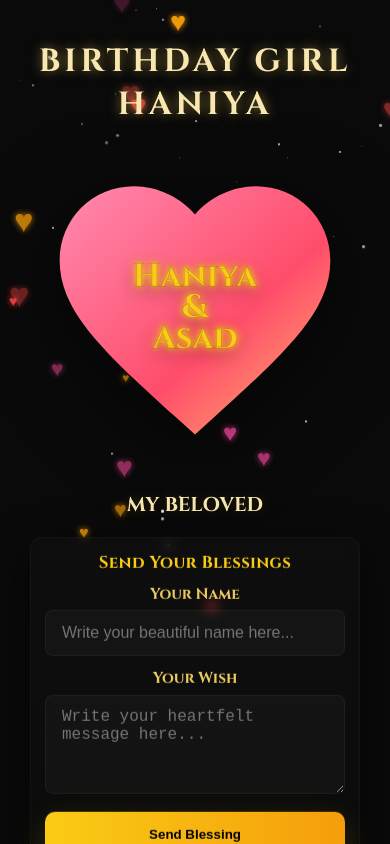
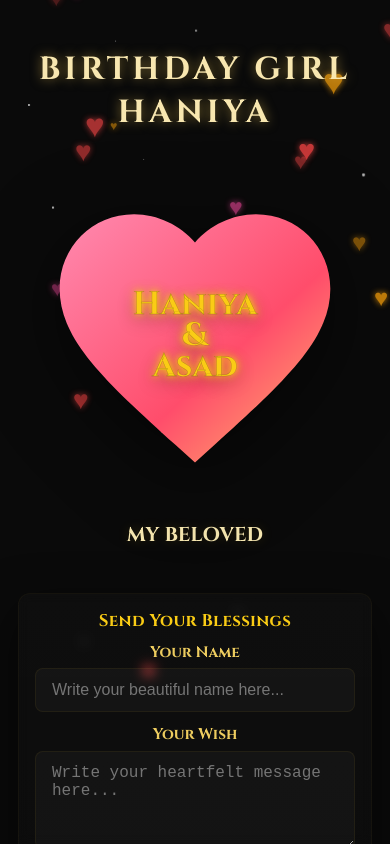
Before and after one commit to asadkhan1538/AsadxHani, a plain HTML site: page index.html in a window 390 px wide. Drawn offline with Linux system fonts and the light colour scheme.

Commit message:
Refactor styles, structure, and interactions in index.html
Updated CSS styles for layout and animations, modified HTML structure for accessibility, and enhanced JavaScript functionality for dynamic interactions.

```diff
--- a/index.html
+++ b/index.html
@@ -11,85 +11,195 @@
     :root{
       --bg:#0a0a0a;
       --yellow:#facc15;
-      --yellow-2:#fbbf24;
+      --amber:#fbbf24;
       --accent:#ff5a8f;
     }
 
-    html,body{height:100%;margin:0;background:var(--bg);color:#fff;font-family:"Cinzel",serif;overflow:hidden;-webkit-font-smoothing:antialiased;-moz-osx-font-smoothing:grayscale}
+    html,body {
+      height:100%;
+      margin:0;
+      background:var(--bg);
+      color:#fff;
+      font-family:"Cinzel",serif;
+      -webkit-font-smoothing:antialiased;
+      -moz-osx-font-smoothing:grayscale;
+      overflow-y:auto; /* Page is scrollable */
+    }
 
-    /* page layout */
-    .page{min-height:100vh;display:flex;align-items:center;justify-content:center;padding:2.5rem 1rem;box-sizing:border-box;position:relative;overflow:hidden}
-    .center-col{z-index:3;display:flex;flex-direction:column;align-items:center;gap:1.4rem;text-align:center;width:100%;max-width:1100px}
+    .page {
+      min-height:100vh;
+      display:flex;
+      align-items:flex-start;
+      justify-content:center;
+      padding:3rem 1rem;
+      box-sizing:border-box;
+      position:relative;
+      overflow:visible;
+      text-align:center;
+    }
 
-    .top-title{color:#f8e7b0;font-size:2rem;letter-spacing:.12em;margin:0;text-transform:uppercase;text-shadow:0 0 12px rgba(252,210,87,0.5)}
+    .center-col {
+      z-index:3;
+      display:flex;
+      flex-direction:column;
+      align-items:center;
+      gap:1.6rem;
+      width:100%;
+      max-width:1100px;
+      margin-bottom:6rem;
+    }
 
-    /* floating particles container */
-    .particles{position:absolute;inset:0;pointer-events:none;z-index:1}
+    .top-title {
+      color:#f8e7b0;
+      font-size:2rem;
+      letter-spacing:.12em;
+      margin:0;
+      text-transform:uppercase;
+      text-shadow:0 0 12px rgba(252,210,87,0.5);
+    }
 
-    .star{position:absolute;width:2px;height:2px;border-radius:50%;background:#fff;opacity:.9;filter:drop-shadow(0 0 4px rgba(255,255,255,.08));animation:floatUp linear infinite}
-    .heart-particle{position:absolute;font-size:16px;color:var(--accent);opacity:.8;text-shadow:0 0 6px currentColor;animation:floatUp linear infinite}
+    /* Animated particles container (behind everything) */
+    .particles {
+      position:fixed;
+      inset:0;
+      pointer-events:none;
+      z-index:1;
+      overflow:visible;
+    }
 
-    @keyframes floatUp{0%{transform:translateY(0) scale(1);opacity:1}100%{transform:translateY(-120vh) scale(.98);opacity:0}}
-    @keyframes breathe{0%,100%{transform:scale(1)}50%{transform:scale(1.03)}}
-    @keyframes pulse{0%,100%{transform:scale(1)}25%{transform:scale(1.06)}50%{transform:scale(0.98)}75%{transform:scale(1.03)}}
+    .star {
+      position:absolute;
+      width:2px;
+      height:2px;
+      border-radius:50%;
+      background:#fff;
+      opacity:.9;
+      filter:drop-shadow(0 0 4px rgba(255,255,255,.08));
+      animation:floatUp linear infinite;
+    }
 
-    /* floating heart (no background container behind, floats visually) */
-    .heart-wrap{position:relative;width:20rem;height:20rem;display:block;animation:breathe 4s ease-in-out infinite;z-index:3}
-    @media(min-width:768px){.heart-wrap{width:26rem;height:26rem}}
-    @media(min-width:1200px){.heart-wrap{width:34rem;height:34rem}}
+    .heart-particle {
+      position:absolute;
+      font-size:16px;
+      color:var(--accent);
+      opacity:.85;
+      text-shadow:0 0 6px currentColor;
+      animation:floatUp linear infinite;
+    }
 
-    svg.heart{width:100%;height:100%;display:block;filter:drop-shadow(0 18px 40px rgba(0,0,0,0.55))}
+    @keyframes floatUp {
+      0% { transform: translateY(0) scale(1); opacity:1; }
+      100% { transform: translateY(-140vh) scale(.98); opacity:0; }
+    }
 
-    /* centered monochrome yellow text inside heart */
-    .heart-text{
-      position:absolute;top:50%;left:50%;transform:translate(-50%,-50%);
-      color:var(--yellow);font-weight:700;font-family:"Cinzel",serif;
-      text-align:center;line-height:0.95;white-space:pre-wrap;max-width:78%;
+    @keyframes breathe {
+      0%,100% { transform: scale(1); }
+      50% { transform: scale(1.03); }
+    }
+
+    @keyframes heartBeat {
+      0%,100% { transform: scale(1); }
+      10%,30% { transform: scale(1.08); }
+    }
+
+    /* Floating heart (visually floating on page) */
+    .heart-wrap {
+      position:relative;
+      width:20rem;
+      height:20rem;
+      display:block;
+      animation:breathe 4s ease-in-out infinite;
+      z-index:4;
+      margin-top:1rem;
+    }
+    @media(min-width:768px){ .heart-wrap{ width:26rem; height:26rem } }
+    @media(min-width:1200px){ .heart-wrap{ width:34rem; height:34rem } }
+
+    svg.heart { width:100%; height:100%; display:block; filter:drop-shadow(0 18px 40px rgba(0,0,0,0.55)); }
+
+    /* Monochrome yellow centered text inside heart */
+    .heart-text {
+      position:absolute;
+      top:50%;
+      left:50%;
+      transform:translate(-50%,-50%);
+      color:var(--yellow);
+      font-weight:700;
+      font-family:"Cinzel",serif;
+      text-align:center;
+      line-height:0.95;
+      white-space:pre-wrap;
+      max-width:78%;
       -webkit-text-stroke:0.4px rgba(0,0,0,0.25);
       text-shadow:
         0 0 6px rgba(250,204,21,0.98),
         0 0 12px rgba(251,191,36,0.85),
         0 6px 18px rgba(0,0,0,0.45);
-      font-size:2rem;pointer-events:none;z-index:4;
-      transition:transform .35s ease;
+      font-size:2rem;
+      pointer-events:none;
+      transition:transform .28s ease;
+      z-index:5;
     }
-    @media(min-width:640px){.heart-text{font-size:2.6rem}}
-    @media(min-width:1024px){.heart-text{font-size:3.6rem}}
+    @media(min-width:640px){ .heart-text{ font-size:2.6rem } }
+    @media(min-width:1024px){ .heart-text{ font-size:3.6rem } }
 
-    .subtitle{color:#f6e7b0;font-size:1.25rem;margin:0;text-shadow:0 0 12px rgba(250,204,21,0.18);z-index:3}
+    .subtitle {
+      color:#f6e7b0;
+      font-size:1.25rem;
+      margin:0;
+      text-shadow:0 0 12px rgba(250,204,21,0.18);
+      z-index:3;
+    }
 
-    /* floating & dynamic wish form */
-    .wish-wrap{position:relative;width:100%;display:flex;align-items:center;justify-content:center;z-index:3}
-    .card{
-      width:300px;
-      padding:14px;
+    /* Floating, dynamic blessings form */
+    .wish-wrap {
+      position:relative;
+      width:100%;
+      display:flex;
+      align-items:center;
+      justify-content:center;
+      z-index:4;
+      margin-top:1.2rem;
+      transform-origin:center;
+    }
+
+    .card {
+      width:320px;
+      padding:16px;
       border-radius:12px;
-      background:linear-gradient(180deg,rgba(255,255,255,0.02),rgba(255,255,255,0.01));
-      box-shadow:0 14px 40px rgba(0,0,0,0.6);
+      background:linear-gradient(180deg, rgba(255,255,255,0.02), rgba(255,255,255,0.01));
+      box-shadow:0 18px 50px rgba(0,0,0,0.6);
       border:1px solid rgba(255,200,60,0.04);
-      transform-origin:center;
-      animation:floatForm 6s ease-in-out infinite;
+      transition:transform .18s ease, box-shadow .18s ease;
       backdrop-filter: blur(6px);
     }
-    @keyframes floatForm {0%,100%{transform:translateY(0)}50%{transform:translateY(-14px)}}
-    .card h3{margin:0 0 .6rem 0;color:var(--yellow);font-size:1.05rem;letter-spacing:.02em}
-    label{display:block;color:rgba(250,215,100,0.95);margin-bottom:.35rem;font-weight:600;font-size:.95rem}
-    input,textarea{width:100%;padding:.8rem 1rem;margin-bottom:12px;border-radius:8px;border:1px solid rgba(250,200,21,0.06);background:rgba(255,255,255,0.03);color:#fff;font-size:1rem;box-sizing:border-box;resize:vertical}
-    button.send{width:100%;padding:.9rem;background:linear-gradient(90deg,var(--yellow),#f59e0b);color:#000;font-weight:800;border:none;border-radius:10px;cursor:pointer;box-shadow:0 10px 30px rgba(250,200,21,0.16)}
-    button.send:active{transform:translateY(1px)}
 
-    /* small helper */
-    .sr-only{position:absolute;width:1px;height:1px;padding:0;margin:-1px;overflow:hidden;clip:rect(0,0,0,0);white-space:nowrap;border:0}
+    .card h3 { margin:0 0 .6rem 0; color:var(--yellow); font-size:1.05rem; letter-spacing:.02em }
+    label { display:block; color:rgba(250,215,100,0.95); margin-bottom:.35rem; font-weight:600; font-size:.95rem }
+    input, textarea {
+      width:100%; padding:.75rem 1rem; margin-bottom:12px; border-radius:8px;
+      border:1px solid rgba(250,200,21,0.06); background:rgba(255,255,255,0.03); color:#fff; font-size:1rem; box-sizing:border-box; resize:vertical;
+    }
+    button.send {
+      width:100%; padding:.9rem; background:linear-gradient(90deg, var(--yellow), var(--amber)); color:#000; font-weight:800; border:none; border-radius:10px; cursor:pointer; box-shadow:0 12px 36px rgba(250,200,21,0.14);
+    }
+
+    /* subtle motion hint when pointer moves to make card dynamic */
+    .card.dynamic {
+      will-change: transform;
+    }
+
+    /* Accessibility helpers */
+    .sr-only { position:absolute; width:1px; height:1px; padding:0; margin:-1px; overflow:hidden; clip:rect(0,0,0,0); white-space:nowrap; border:0; }
   </style>
 </head>
 <body>
-  <div class="page">
+  <div class="page" id="pageRoot" tabindex="0" role="application" aria-label="Birthday celebration page">
     <div class="particles" id="particles" aria-hidden="true"></div>
 
-    <div class="center-col" id="mainCol" role="main">
+    <div class="center-col" id="mainCol">
       <h2 class="top-title">Birthday Girl Haniya</h2>
 
-      <!-- Floating heart (no background container behind it) -->
       <div class="heart-wrap" aria-hidden="false">
         <svg class="heart" viewBox="0 0 24 24" preserveAspectRatio="xMidYMid meet" xmlns="http://www.w3.org/2000/svg" role="img" aria-label="Heart">
           <defs>
@@ -113,7 +223,7 @@ Asad</div>
       <p class="subtitle">MY BELOVED</p>
 
       <div class="wish-wrap" aria-hidden="false">
-        <form class="card" id="wishForm" aria-labelledby="sendBlessings">
+        <form class="card dynamic" id="wishForm" aria-labelledby="sendBlessings">
           <h3 id="sendBlessings">Send Your Blessings</h3>
 
           <label for="name">Your Name</label>
@@ -127,7 +237,7 @@ Asad</div>
       </div>
     </div>
 
-    <!-- Audio element using raw GitHub URL (plays after first click anywhere) -->
+    <!-- Background audio: raw GitHub direct URL -->
     <audio id="bgAudio" preload="auto" crossorigin="anonymous">
       <source src="https://raw.githubusercontent.com/asadkhan1538/AsadxHani/main/birthdaysongsforhaniadownloadhappybirthdayhaniason.mp3" type="audio/mpeg">
       Your browser does not support the audio element.
@@ -135,76 +245,88 @@ Asad</div>
   </div>
 
   <script>
-    // Animated particles (stars + hearts)
+    // Particles generation (efficient)
     (function createParticles(){
       const container = document.getElementById('particles');
       const vw = Math.max(document.documentElement.clientWidth || 0, window.innerWidth || 0);
       const vh = Math.max(document.documentElement.clientHeight || 0, window.innerHeight || 0);
 
-      // stars
-      for (let i=0;i<70;i++){
+      // Stars
+      const starCount = Math.min(80, Math.floor(vw / 10));
+      for (let i = 0; i < starCount; i++) {
         const s = document.createElement('div');
         s.className = 'star';
-        const size = Math.random()*2 + 1;
+        const size = Math.random() * 2 + 1;
         s.style.width = s.style.height = size + 'px';
-        s.style.left = (Math.random()*100) + 'vw';
-        s.style.top = (Math.random()*100) + 'vh';
-        s.style.opacity = (Math.random()*0.7 + 0.2).toString();
-        s.style.animationDuration = (18 + Math.random()*22) + 's';
-        s.style.animationDelay = (-Math.random()*20) + 's';
+        s.style.left = (Math.random() * 100) + 'vw';
+        s.style.top = (Math.random() * 100) + 'vh';
+        s.style.opacity = (Math.random() * 0.6 + 0.2).toString();
+        s.style.animationDuration = (18 + Math.random() * 26) + 's';
+        s.style.animationDelay = (-Math.random() * 30) + 's';
         container.appendChild(s);
       }
 
-      // floating hearts
+      // Floating hearts
       const heartColors = ['#ef4444','#ec4899','#f59e0b'];
-      for (let i=0;i<30;i++){
+      for (let i = 0; i < 36; i++) {
         const h = document.createElement('div');
         h.className = 'heart-particle';
         h.innerText = '♥';
-        h.style.left = (Math.random()*100) + 'vw';
-        h.style.top = (Math.random()*100) + 'vh';
-        h.style.fontSize = (10 + Math.random()*28) + 'px';
-        h.style.color = heartColors[Math.floor(Math.random()*heartColors.length)];
-        h.style.animationDuration = (14 + Math.random()*18) + 's';
-        h.style.animationDelay = (-Math.random()*16) + 's';
+        h.style.left = (Math.random() * 100) + 'vw';
+        h.style.top = (Math.random() * 100) + 'vh';
+        h.style.fontSize = (10 + Math.random() * 28) + 'px';
+        h.style.color = heartColors[Math.floor(Math.random() * heartColors.length)];
+        h.style.animationDuration = (14 + Math.random() * 22) + 's';
+        h.style.animationDelay = (-Math.random() * 18) + 's';
         container.appendChild(h);
       }
     })();
 
-    // Autoplay audio on first user click anywhere on page
-    (function setupAudioOnFirstInteraction(){
+    // Make entire page act like a play button on first interaction. Keeps playing once started.
+    (function setupPlayOnFirstInteraction(){
       const audio = document.getElementById('bgAudio');
+      audio.loop = true;
       audio.volume = 0.9;
-      audio.loop = true;
+      let started = false;
 
-      function startOnce() {
-        // attempt play; ignore rejection
-        audio.play().catch(()=>{});
-        // remove listener after first click
-        window.removeEventListener('click', startOnce);
-        window.removeEventListener('touchstart', startOnce);
-        window.removeEventListener('keydown', startOnce);
+      async function tryPlay() {
+        if (started) return;
+        started = true;
+        try { await audio.play(); } catch(e) {
+          // ignore errors; audio will remain ready and will play after gestures
+        }
+        // remove listeners once attempted
+        window.removeEventListener('click', onFirstInteraction);
+        window.removeEventListener('touchstart', onFirstInteraction);
+        window.removeEventListener('keydown', onFirstInteraction);
       }
 
-      // Try immediate autoplay; if blocked, wait for user's first interaction
+      function onFirstInteraction(e) {
+        // prevent accidental form submits, but still start audio
+        tryPlay();
+      }
+
+      // try autoplay immediately
       const attempt = audio.play();
       if (attempt !== undefined) {
         attempt.catch(() => {
-          window.addEventListener('click', startOnce, { once: true });
-          window.addEventListener('touchstart', startOnce, { once: true });
-          window.addEventListener('keydown', startOnce, { once: true });
+          // autoplay blocked, listen for user gesture anywhere
+          window.addEventListener('click', onFirstInteraction, { once: true, passive: true });
+          window.addEventListener('touchstart', onFirstInteraction, { once: true, passive: true });
+          window.addEventListener('keydown', onFirstInteraction, { once: true, passive: true });
+        }).then(() => {
+          // autoplay succeeded
         });
       } else {
-        // older browsers: ensure event listeners
-        window.addEventListener('click', startOnce, { once: true });
-        window.addEventListener('touchstart', startOnce, { once: true });
-        window.addEventListener('keydown', startOnce, { once: true });
+        // older browsers: attach listeners
+        window.addEventListener('click', onFirstInteraction, { once: true, passive: true });
+        window.addEventListener('touchstart', onFirstInteraction, { once: true, passive: true });
+        window.addEventListener('keydown', onFirstInteraction, { once: true, passive: true });
       }
     })();
 
-    // Wish form: mailto with subject and gentle entrance transform on submit
-    const form = document.getElementById('wishForm');
-    form.addEventListener('submit', function(e){
+    // Blessings form -> mailto with subject
+    document.getElementById('wishForm').addEventListener('submit', function(e){
       e.preventDefault();
       const name = document.getElementById('name').value.trim();
       const wish = document.getElementById('wish').value.trim();
@@ -215,36 +337,40 @@ Asad</div>
       window.location.href = `mailto:${recipient}?subject=${encodeURIComponent(subject)}&body=${encodeURIComponent(body)}`;
     });
 
-    // Make wish card respond dynamically to pointer for subtle motion
-    (function floatingInteractivity(){
-      const card = document.querySelector('.card');
+    // Make wish card dynamic and float subtly relative to pointer for life
+    (function dynamicCardMotion(){
+      const card = document.querySelector('.card.dynamic');
       if (!card) return;
-      let lastX = 0, lastY = 0;
+      let ticking = false;
       function onMove(e){
-        const x = (e.clientX || (e.touches && e.touches[0].clientX) || window.innerWidth/2);
-        const y = (e.clientY || (e.touches && e.touches[0].clientY) || window.innerHeight/2);
-        const dx = (x - window.innerWidth/2) / window.innerWidth;
-        const dy = (y - window.innerHeight/2) / window.innerHeight;
-        const rx = dx * 6;
-        const ry = dy * -6;
-        card.style.transform = `translateY(-8px) rotateX(${ry}deg) rotateY(${rx}deg)`;
-        lastX = x; lastY = y;
+        if (ticking) return;
+        window.requestAnimationFrame(() => {
+          const x = (e.clientX || (e.touches && e.touches[0].clientX) || window.innerWidth/2) - (window.innerWidth/2);
+          const y = (e.clientY || (e.touches && e.touches[0].clientY) || window.innerHeight/2) - (window.innerHeight/2);
+          const rx = (y / window.innerHeight) * 6; // tilt by y
+          const ry = (x / window.innerWidth) * -6; // tilt by x
+          const tx = (x / window.innerWidth) * 8; // translate
+          card.style.transform = `translateY(-8px) translateX(${tx}px) rotateX(${rx}deg) rotateY(${ry}deg)`;
+          ticking = false;
+        });
+        ticking = true;
       }
       function reset(){
         card.style.transform = '';
       }
       window.addEventListener('mousemove', onMove);
-      window.addEventListener('touchmove', onMove, {passive:true});
+      window.addEventListener('touchmove', onMove, { passive:true });
       window.addEventListener('mouseleave', reset);
       window.addEventListener('touchend', reset);
     })();
 
     // small hover pulse on heart text for life
-    const heartText = document.getElementById('heartText');
-    if (heartText){
+    (function heartHover(){
+      const heartText = document.getElementById('heartText');
+      if (!heartText) return;
       heartText.addEventListener('mouseover', ()=> heartText.style.transform = 'translate(-50%,-50%) scale(1.03)');
       heartText.addEventListener('mouseout',  ()=> heartText.style.transform = 'translate(-50%,-50%) scale(1)');
-    }
+    })();
   </script>
 </body>
 </html>
```
